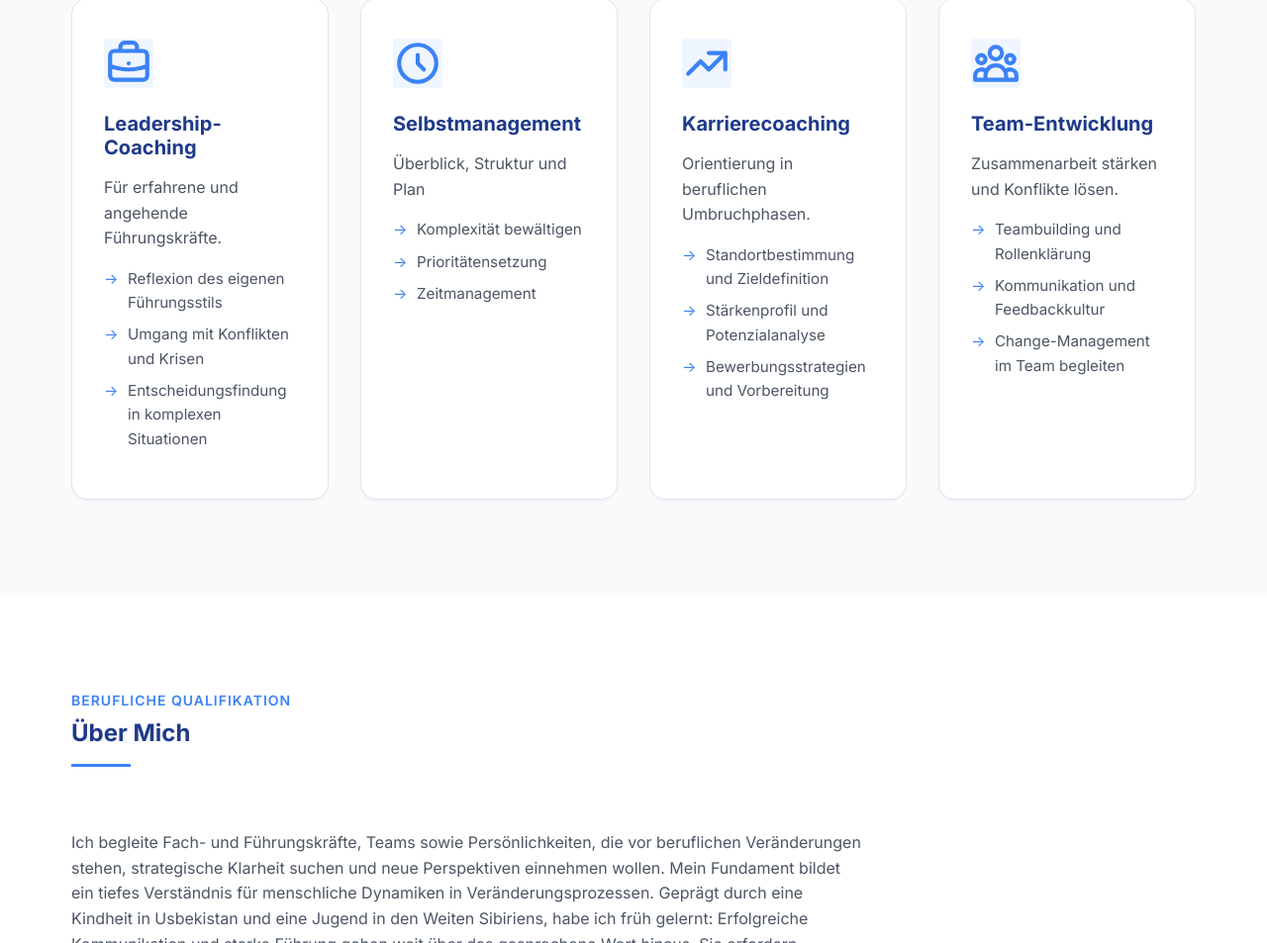
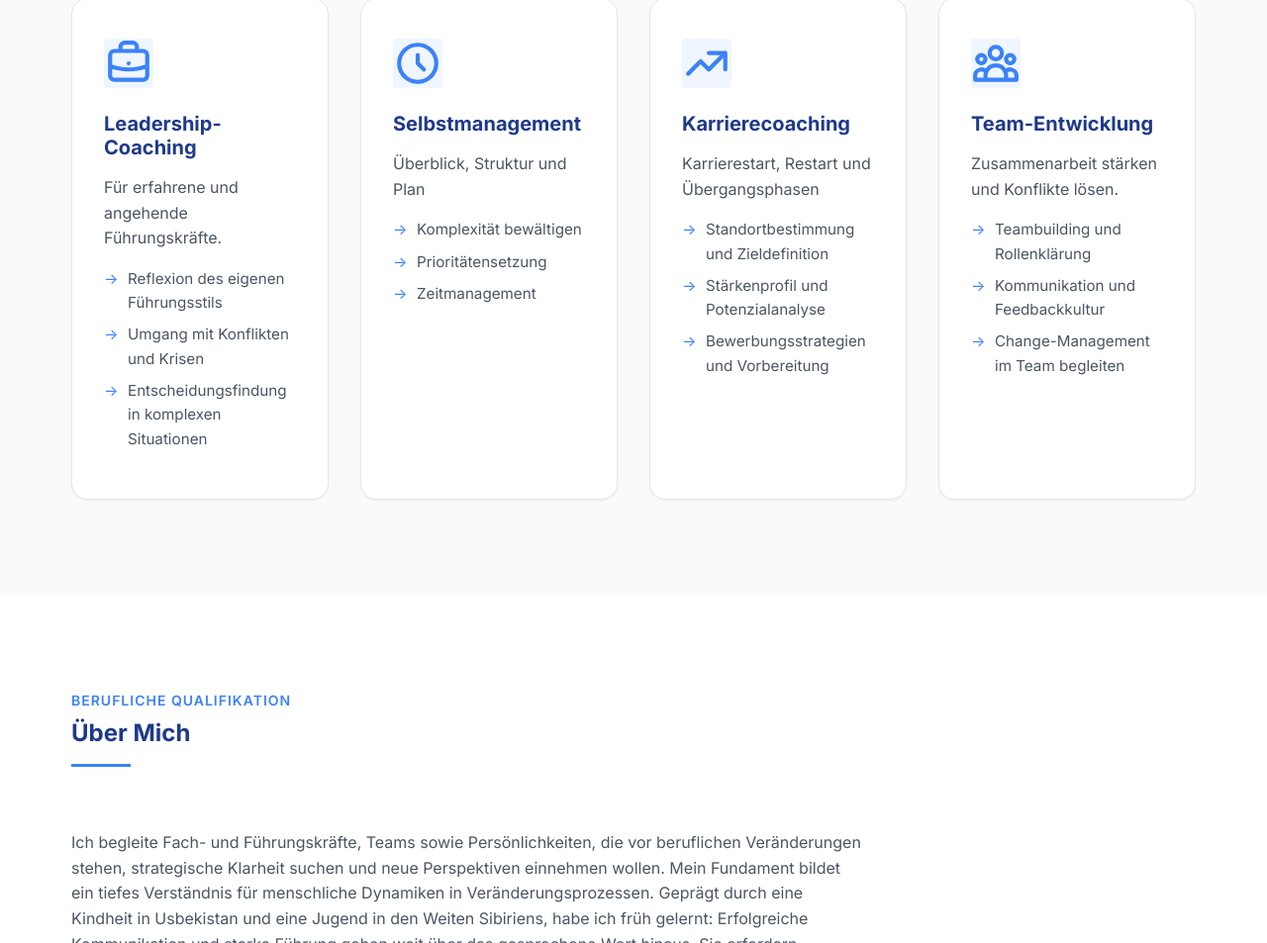
Before and after one commit to NargizaRA/liubov-coaching-webpage, an Eleventy site: page src/index.md in a window 1280 px wide. Shown: the part 1931-2884 px from the top of the page at 99% size. Built offline with nearby package versions, Linux system fonts and the light colour scheme; Eleventy itself is replaced by a stand-in of ours; files that its build step writes are made by us from their sources.

Commit message:
Update Seiten (Pages) “home”

```diff
--- a/src/index.md
+++ b/src/index.md
@@ -42,7 +42,7 @@ services:
       - Prioritätensetzung
       - Zeitmanagement
   - title: Karrierecoaching
-    desc: Orientierung in beruflichen Umbruchphasen.
+    desc: Karrierestart, Restart und Übergangsphasen
     bullets:
       - Standortbestimmung und Zieldefinition
       - Stärkenprofil und Potenzialanalyse
```
